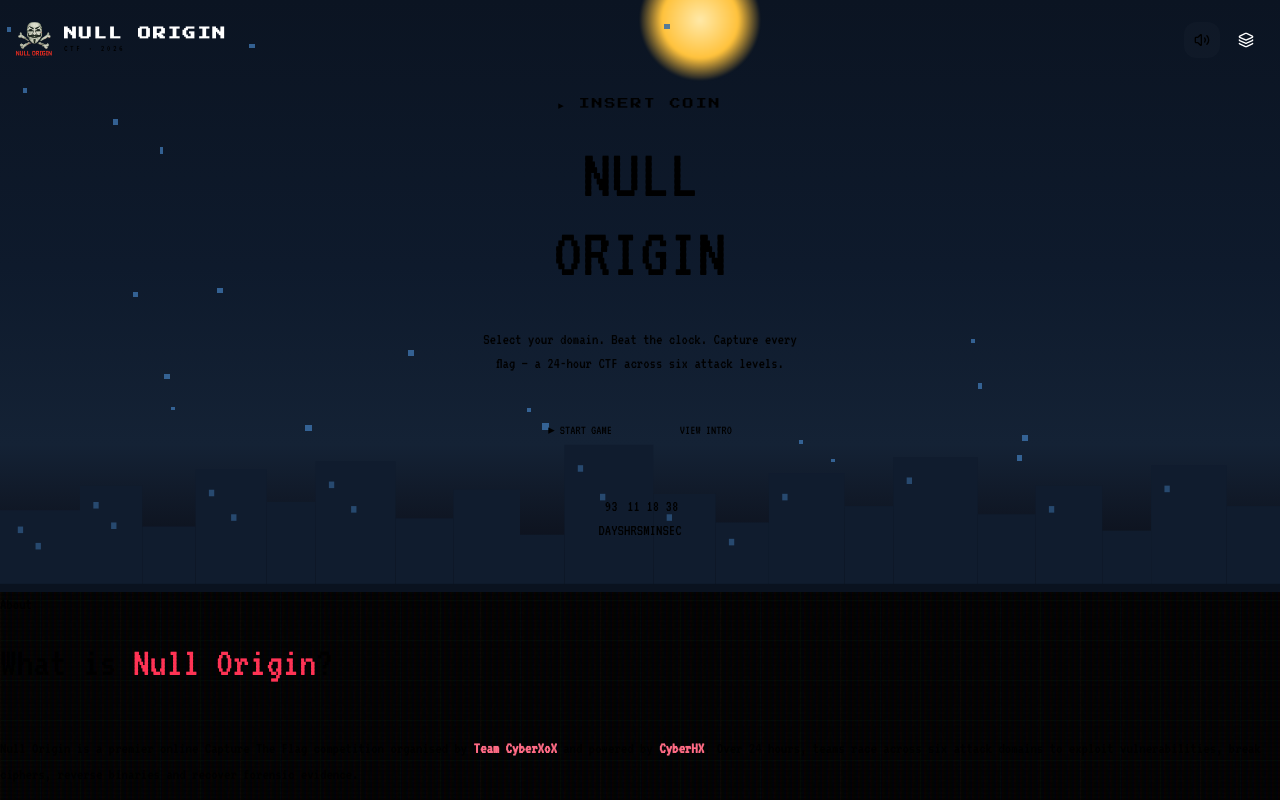
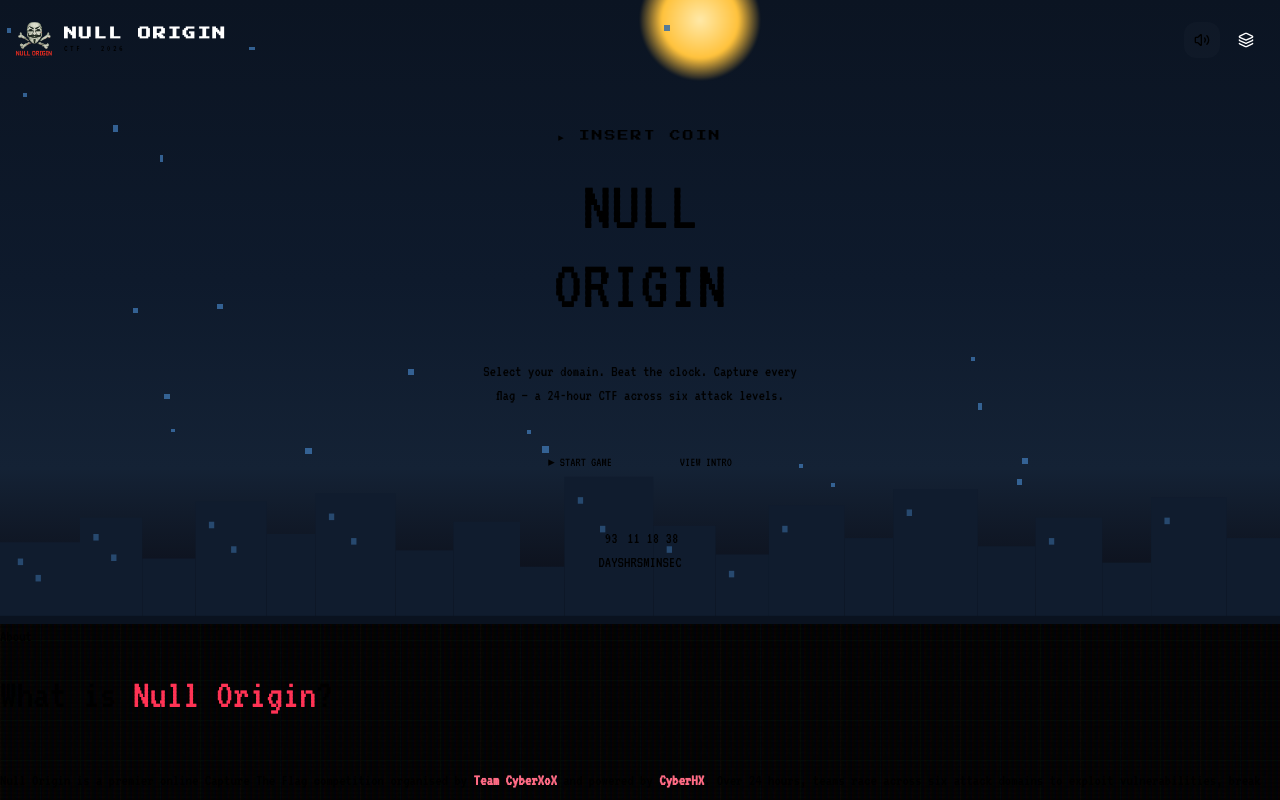
Before and after one commit to Tekush1/nullorigin, a React (Vite) app: page / in a window 1280 px wide. Shown: the top 800 px of the page. Built offline with nearby package versions, Linux system fonts and the light colour scheme.

Commit message:
kjhasdlj

```diff
--- a/src/components/HomeHero.tsx
+++ b/src/components/HomeHero.tsx
@@ -16,7 +16,7 @@ export default function HomeHero({ timeLeft, onRegister }: HomeHeroProps) {
   return (
     <section
       className="relative w-full overflow-hidden text-center border-b-[3px] border-black"
-      style={{ padding: "96px 0 50px", background: "linear-gradient(180deg, #0b1422 0%, #0e1a2c 45%, #142235 75%, #0a0a12 100%)" }}
+      style={{ padding: "128px 0 50px", background: "linear-gradient(180deg, #0b1422 0%, #0e1a2c 45%, #142235 75%, #0a0a12 100%)" }}
     >
       {/* ── hero scene (moon / confetti / skyline / monitors) ── */}
       <div className="absolute inset-0 z-0 pointer-events-none">
--- a/src/components/Navbar.tsx
+++ b/src/components/Navbar.tsx
@@ -27,9 +27,7 @@ export default function Navbar({ audioEnabled, onToggleSound, onRegister }: Navb
     >
       <div className="shell">
         <div
-          className={`flex items-center justify-between rounded-2xl px-4 sm:px-5 py-2.5 transition-all duration-300 ${
-            scrolled ? "glass" : "border border-transparent"
-          }`}
+          className={`flex items-center justify-between rounded-2xl px-4 sm:px-5 py-2.5 transition-all duration-300 glass`}
         >
           {/* Logo */}
           <a
--- a/src/index.css
+++ b/src/index.css
@@ -69,7 +69,7 @@ html {
   scroll-behavior: smooth;
   /* Offsets anchor-link jumps (#about, #schedule, etc.) so the fixed
      navbar never overlaps the target section's top content. */
-  scroll-padding-top: 96px;
+  scroll-padding-top: 112px;
 }
 
 body {
```
